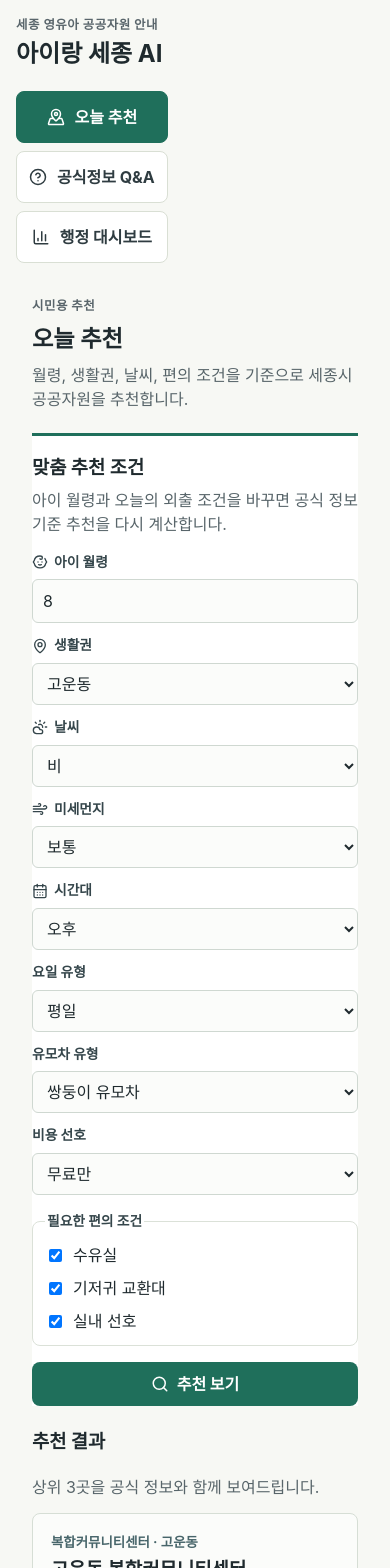
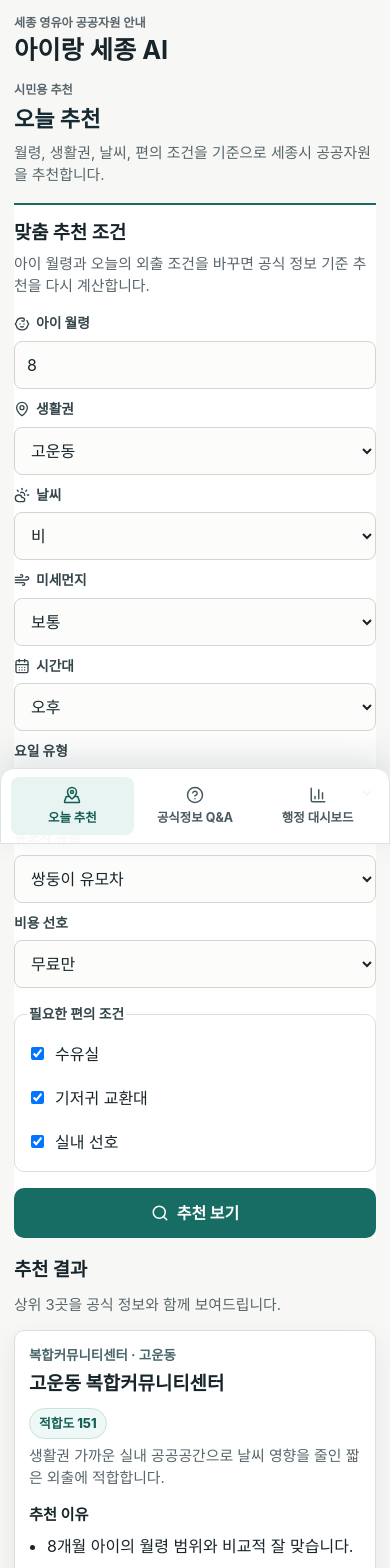
Before and after one commit to gunheeyyes-ui/sejong-airang-care-ai, a React (Vite) app: page / in a window 390 px wide. Shown: the top 1568 px of the page. Built offline with nearby package versions, Linux system fonts and the light colour scheme.

Commit message:
Polish mobile UI and add Pages deployment

```diff
--- a/package.json
+++ b/package.json
@@ -1,5 +1,5 @@
 {
-  "name": "airang-sejong-ai",
+  "name": "sejong-airang-care-ai",
   "private": true,
   "version": "0.1.0",
   "type": "module",
--- a/src/styles.css
+++ b/src/styles.css
@@ -1,11 +1,12 @@
 :root {
-  color: #1f2a2e;
-  background: #f7f8f4;
+  color: #17252b;
+  background: #f6f7f5;
   font-family:
     Inter, ui-sans-serif, system-ui, -apple-system, BlinkMacSystemFont, "Segoe UI",
     sans-serif;
   line-height: 1.5;
   text-rendering: optimizeLegibility;
+  -webkit-text-size-adjust: 100%;
 }
 
 * {
@@ -13,6 +14,9 @@
 }
 
 body {
+  background:
+    linear-gradient(180deg, #ffffff 0, #f6f7f5 260px),
+    #f6f7f5;
   margin: 0;
 }
 
@@ -24,6 +28,7 @@ textarea {
 }
 
 button {
+  -webkit-tap-highlight-color: transparent;
   cursor: pointer;
 }
 
@@ -31,9 +36,18 @@ a {
   color: inherit;
 }
 
+button:focus-visible,
+a:focus-visible,
+input:focus-visible,
+select:focus-visible,
+textarea:focus-visible {
+  outline: 3px solid #91c8d9;
+  outline-offset: 2px;
+}
+
 .app-shell {
   min-height: 100vh;
-  padding: 24px;
+  padding: max(22px, env(safe-area-inset-top)) 24px 28px;
 }
 
 .shell-header,
@@ -63,7 +77,8 @@ a {
 }
 
 .brand-block h1 {
-  font-size: clamp(1.5rem, 2.4vw, 2.3rem);
+  color: #17252b;
+  font-size: clamp(1.52rem, 2.4vw, 2.3rem);
   line-height: 1.1;
 }
 
@@ -85,25 +100,35 @@ a {
 .tab-button {
   align-items: center;
   background: #ffffff;
-  border: 1px solid #d9dfd4;
+  border: 1px solid #d6ddd7;
   border-radius: 8px;
-  color: #2f3c41;
+  color: #26383e;
   display: inline-flex;
   gap: 10px;
   min-height: 52px;
   padding: 9px 12px;
   text-align: left;
+  transition:
+    background 140ms ease,
+    border-color 140ms ease,
+    box-shadow 140ms ease,
+    color 140ms ease;
 }
 
 .tab-button[aria-selected='true'] {
-  background: #1f6f5b;
-  border-color: #1f6f5b;
+  background: #176d63;
+  border-color: #176d63;
+  box-shadow: 0 10px 24px rgb(23 109 99 / 16%);
   color: #ffffff;
 }
 
 .tab-button small,
 .tab-button strong {
   display: block;
+}
+
+.tab-button span {
+  min-width: 0;
 }
 
 .tab-button small {
@@ -121,6 +146,7 @@ a {
 }
 
 .panel-heading h2 {
+  color: #162a31;
   font-size: clamp(1.45rem, 2vw, 2rem);
 }
 
@@ -132,6 +158,7 @@ a {
 .safety-block p {
   color: #58656a;
   margin: 6px 0 0;
+  overflow-wrap: anywhere;
 }
 
 .recommendation-layout {
@@ -144,7 +171,8 @@ a {
 .recommendation-form,
 .qa-form {
   background: #ffffff;
-  border-top: 3px solid #1f6f5b;
+  border-top: 3px solid #176d63;
+  min-width: 0;
   padding: 18px 0 0;
 }
 
@@ -182,10 +210,10 @@ a {
 .field input,
 .field select,
 .field textarea {
-  background: #fbfcfa;
-  border: 1px solid #cfd8d1;
+  background: #fcfdfb;
+  border: 1px solid #cdd7d3;
   border-radius: 6px;
-  color: #1f2a2e;
+  color: #17252b;
   min-height: 42px;
   padding: 9px 10px;
   width: 100%;
@@ -197,7 +225,7 @@ a {
 }
 
 .toggle-group {
-  border: 1px solid #dbe1d8;
+  border: 1px solid #d8e0dc;
   border-radius: 8px;
   display: grid;
   gap: 9px;
@@ -213,7 +241,7 @@ a {
 
 .primary-button {
   align-items: center;
-  background: #1f6f5b;
+  background: #176d63;
   border: 0;
   border-radius: 8px;
   color: #ffffff;
@@ -221,12 +249,24 @@ a {
   font-weight: 800;
   gap: 8px;
   justify-content: center;
-  min-height: 44px;
+  min-height: 46px;
   padding: 10px 14px;
   width: 100%;
 }
 
+.primary-button:active,
+.tab-button:active,
+.official-link:active {
+  transform: translateY(1px);
+}
+
 .recommendation-results {
+  min-width: 0;
+}
+
+.recommendation-layout > *,
+.answer-layout > *,
+.dashboard-panel > * {
   min-width: 0;
 }
 
@@ -244,9 +284,10 @@ a {
 }
 
 .facility-card {
-  background: #fbfcfa;
-  border: 1px solid #d6ded5;
+  background: #ffffff;
+  border: 1px solid #d9e0dc;
   border-radius: 8px;
+  box-shadow: 0 14px 36px rgb(23 37 43 / 7%);
   padding: 18px;
 }
 
@@ -269,10 +310,10 @@ a {
 }
 
 .score-pill {
-  background: #eef3f1;
-  border: 1px solid #cfdcd5;
+  background: #eef8f6;
+  border: 1px solid #c8e2dc;
   border-radius: 999px;
-  color: #205a4f;
+  color: #176057;
   flex: 0 0 auto;
   font-size: 0.8rem;
   font-weight: 800;
@@ -322,6 +363,7 @@ a {
 .facility-details dd {
   color: #4d5b60;
   margin: 4px 0 0;
+  overflow-wrap: anywhere;
 }
 
 .facility-details dd span {
@@ -336,6 +378,7 @@ a {
   display: inline-flex;
   font-weight: 800;
   gap: 7px;
+  min-height: 42px;
   padding: 9px 11px;
   text-decoration: none;
 }
@@ -380,7 +423,7 @@ a {
 
 .source-list li {
   align-items: center;
-  border-top: 1px solid #e5e9e2;
+  border-top: 1px solid #e3e8e4;
   display: flex;
   gap: 12px;
   justify-content: space-between;
@@ -421,7 +464,7 @@ a {
 }
 
 .metric-tile {
-  background: #fbfcfa;
+  background: #ffffff;
   border: 1px solid #dbe1d8;
   border-radius: 8px;
   display: grid;
@@ -477,7 +520,7 @@ a {
 
 @media (max-width: 900px) {
   .app-shell {
-    padding: 16px;
+    padding: 16px 16px 26px;
   }
 
   .shell-header {
@@ -507,14 +550,144 @@ a {
 }
 
 @media (max-width: 640px) {
-  .panel {
-    padding: 16px;
+  body {
+    background: #f7f8f6;
   }
 
-  .tab-list,
+  .app-shell {
+    padding: max(14px, env(safe-area-inset-top)) 14px
+      calc(92px + env(safe-area-inset-bottom));
+  }
+
+  .shell-header,
+  .shell-content {
+    max-width: none;
+  }
+
+  .shell-header {
+    gap: 12px;
+    padding-bottom: 8px;
+  }
+
+  .brand-block h1 {
+    font-size: 1.58rem;
+    line-height: 1.12;
+  }
+
+  .eyebrow {
+    font-size: 0.76rem;
+    letter-spacing: 0;
+    margin-bottom: 4px;
+    text-transform: none;
+  }
+
+  .panel {
+    padding: 8px 0 22px;
+  }
+
+  .panel-heading {
+    margin-bottom: 16px;
+  }
+
+  .panel-heading h2 {
+    font-size: 1.38rem;
+  }
+
+  .panel-heading p:last-child,
+  .form-header p,
+  .results-header p,
+  .facility-summary,
+  .answer-block p,
+  .safety-block p {
+    font-size: 0.93rem;
+  }
+
+  .tab-list {
+    background: rgb(255 255 255 / 96%);
+    border: 1px solid #dde4e0;
+    border-radius: 14px 14px 0 0;
+    bottom: 0;
+    box-shadow: 0 -12px 34px rgb(23 37 43 / 13%);
+    display: grid;
+    gap: 0;
+    grid-template-columns: repeat(3, minmax(0, 1fr));
+    left: 0;
+    padding: 8px 10px max(8px, env(safe-area-inset-bottom));
+    position: fixed;
+    right: 0;
+    z-index: 20;
+  }
+
+  .tab-button {
+    background: transparent;
+    border: 0;
+    border-radius: 8px;
+    color: #4a5960;
+    display: grid;
+    gap: 4px;
+    justify-items: center;
+    min-height: 58px;
+    padding: 7px 4px;
+    text-align: center;
+  }
+
+  .tab-button[aria-selected='true'] {
+    background: #e8f4f1;
+    box-shadow: none;
+    color: #135c54;
+  }
+
+  .tab-button strong {
+    font-size: 0.78rem;
+    line-height: 1.2;
+    overflow-wrap: anywhere;
+  }
+
+  .tab-button small {
+    display: none;
+  }
+
   .form-grid,
   .facility-details {
     grid-template-columns: 1fr;
+  }
+
+  .recommendation-layout {
+    gap: 18px;
+  }
+
+  .recommendation-form,
+  .qa-form {
+    border-top-width: 2px;
+    padding-top: 14px;
+  }
+
+  .form-grid {
+    gap: 10px;
+  }
+
+  .field input,
+  .field select,
+  .field textarea {
+    border-radius: 8px;
+    font-size: 1rem;
+    min-height: 48px;
+    padding: 10px 12px;
+  }
+
+  .toggle-group {
+    border-radius: 10px;
+    gap: 10px;
+    padding: 12px;
+  }
+
+  .toggle-group label {
+    min-height: 34px;
+  }
+
+  .primary-button {
+    border-radius: 10px;
+    min-height: 50px;
   }
 
   .results-header,
@@ -523,4 +696,53 @@ a {
     align-items: stretch;
     display: grid;
   }
+
+  .results-header {
+    gap: 4px;
+  }
+
+  .facility-list {
+    gap: 12px;
+  }
+
+  .facility-card {
+    border-radius: 10px;
+    box-shadow: 0 10px 26px rgb(23 37 43 / 8%);
+    padding: 14px;
+  }
+
+  .facility-card-header {
+    gap: 10px;
+  }
+
+  .score-pill {
+    justify-self: start;
+  }
+
+  .official-link {
+    justify-content: center;
+    width: 100%;
+  }
+
+  .source-list a {
+    justify-content: center;
+    min-height: 42px;
+  }
+
+  .metric-grid {
+    grid-template-columns: repeat(2, minmax(0, 1fr));
+  }
+
+  .metric-tile {
+    min-height: 112px;
+    padding: 13px;
+  }
+
+  .metric-tile strong {
+    font-size: 1.32rem;
+  }
+
+  .dashboard-lists {
+    gap: 16px;
+  }
 }
--- a/vite.config.ts
+++ b/vite.config.ts
@@ -2,6 +2,7 @@ import { defineConfig } from 'vitest/config';
 import react from '@vitejs/plugin-react';
 
 export default defineConfig({
+  base: '/sejong-airang-care-ai/',
   plugins: [react()],
   test: {
     environment: 'jsdom',
```
Also changed, not shown: 2 other files (tests, documents, lock files or other folders).
